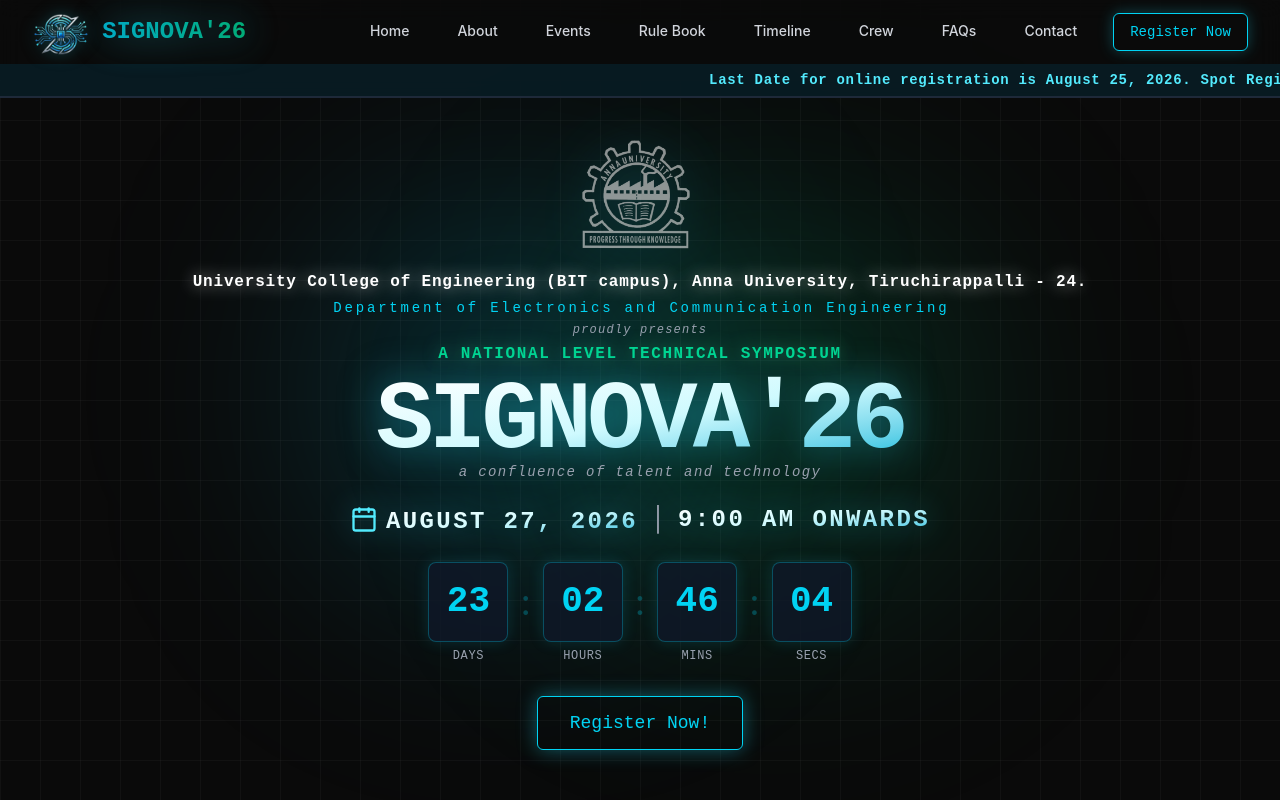
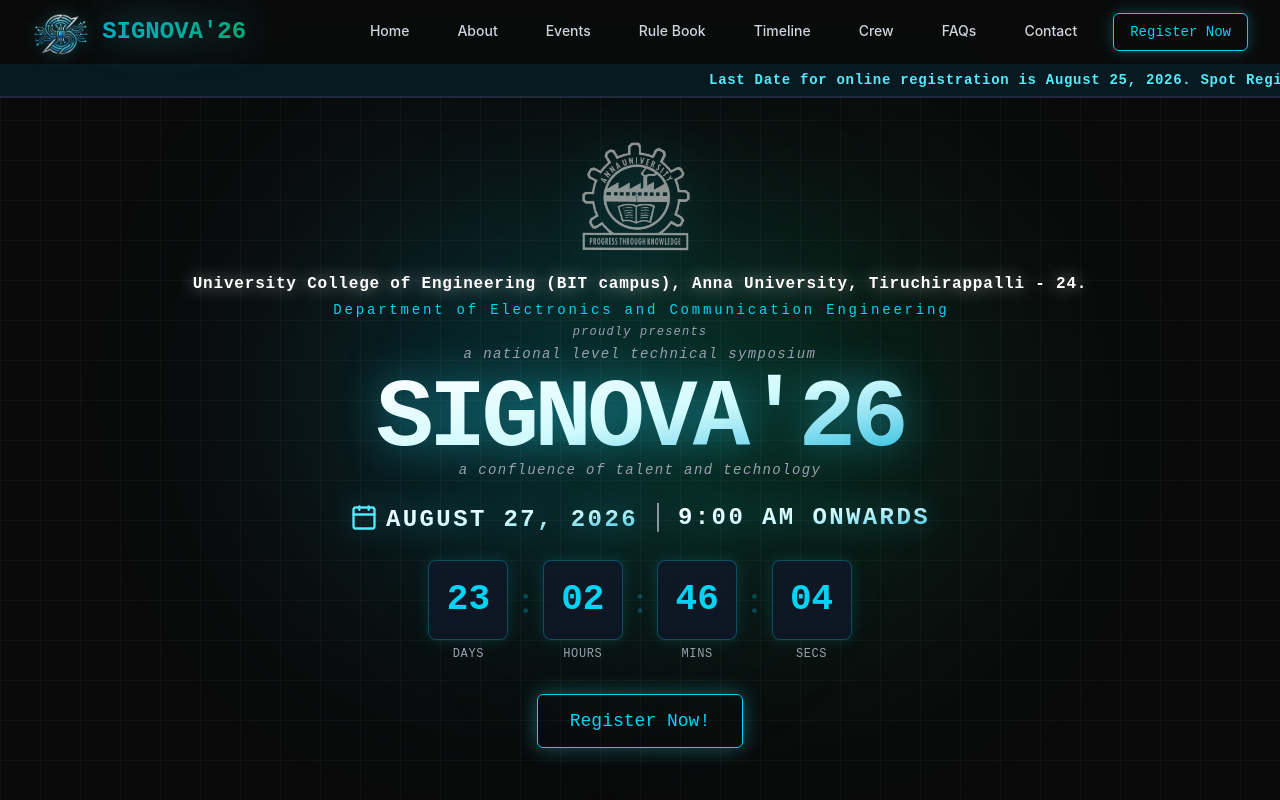
Before and after one commit to signova-26/signova-26, a React (Vite) app: page / in a window 1280 px wide. Shown: the top 800 px of the page. Built offline with nearby package versions, Linux system fonts and the light colour scheme.

Commit message:
Match symposium text style with tagline

```diff
--- a/src/components/Hero.jsx
+++ b/src/components/Hero.jsx
@@ -64,7 +64,7 @@
           proudly presents
         </p>
 
-        <p className="text-xs md:text-base text-emerald-400 mb-1 md:mb-2 font-mono font-bold tracking-widest uppercase relative z-20 drop-shadow-[0_0_8px_rgba(52,211,153,0.5)]">
+        <p className="text-xs md:text-sm text-gray-400 mb-1 md:mb-2 font-mono tracking-widest italic lowercase relative z-20">
           A National Level Technical Symposium
         </p>
 
```
